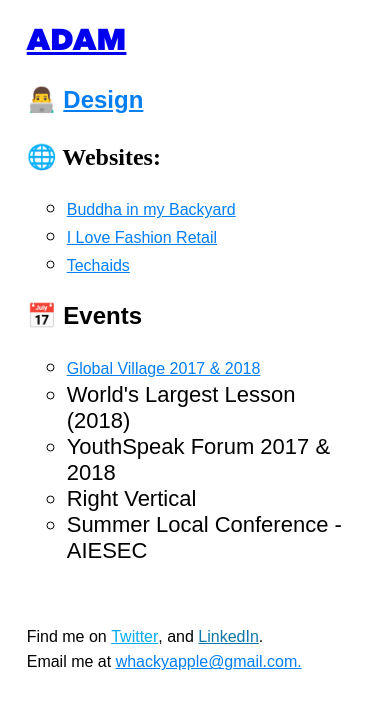
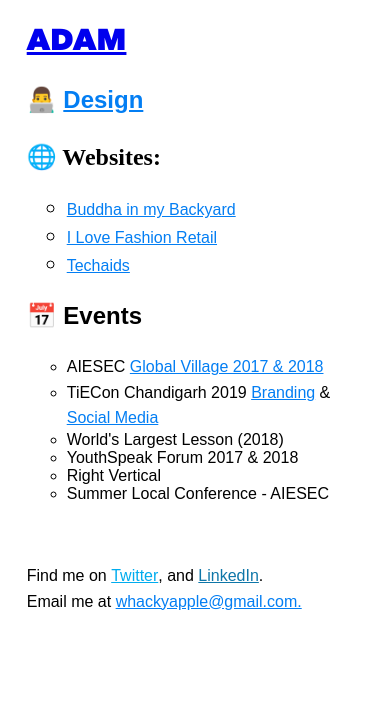
Before and after one commit to adamfredie/adamfredie.github.io, a Jekyll site: the page work.html, which Jekyll copies as it is, in a window 390 px wide. Shown: the top 709 px of the page. Built offline with Jekyll 4.4.1, drawn with Linux system fonts in a browser that asks for light colours.

Commit message:
more updates

```diff
--- a/work.html
+++ b/work.html
@@ -106,27 +106,6 @@
 				margin-top:40px;
 			}
 		}
-		@media (max-width:424px) {
-			.name h1 {
-				font-size:30px;
-			}
-			nav a {
-				font-size:16px;
-			}
-			.content {
-				margin-top:20px;
-			}
-			.nav {
-				margin-top:20px;
-				margin-left:0px;
-			}
-			.nav-footer p {
-				font-size:16px;
-			}
-			.nav-footer a {
-				font-size:16px;
-			}
-		}
 		.bloo {
 			color: #037ef3;
 		}
@@ -184,6 +163,30 @@
 		.nav-footer p:last-child {
 			margin-top:0;
 		}
+		@media (max-width:424px) {
+			.name h1 {
+				font-size:30px;
+			}
+			nav a {
+				font-size:16px;
+			}
+			.content {
+				margin-top:20px;
+			}
+			.nav {
+				margin-top:20px;
+				margin-left:0px;
+			}
+			.nav-footer p {
+				font-size:16px;
+			}
+			.nav-footer a {
+				font-size:16px;
+			}
+			ul.events li {
+				font-size:16px;
+			}
+		}
 	</style>
 </head>
 <body>
@@ -207,7 +210,8 @@
 						</p>
 						<p class="main-work"><h3>📅 Events</h3>
 							<ul class="events">
-								<li><a href="https://www.youtube.com/playlist?list=PLLEdlI2CpoYyNhenjyFK0XCcgA8y8iirC">Global Village 2017 & 2018</a></li>
+								<li>AIESEC <a href="https://www.youtube.com/playlist?list=PLLEdlI2CpoYyNhenjyFK0XCcgA8y8iirC">Global Village 2017 & 2018</a></li>
+								<li>TiECon Chandigarh 2019 <a href="https://www.behance.net/gallery/82017079/Entrepreneurship-Conference-Social-Branding-Templates">Branding</a> & <a href="https://instagram.com/tiechd">Social Media</a></li>
 								<li>World's Largest Lesson (2018)</li>
 								<li>YouthSpeak Forum 2017 & 2018</li>
 								<li>Right Vertical</li>
```
